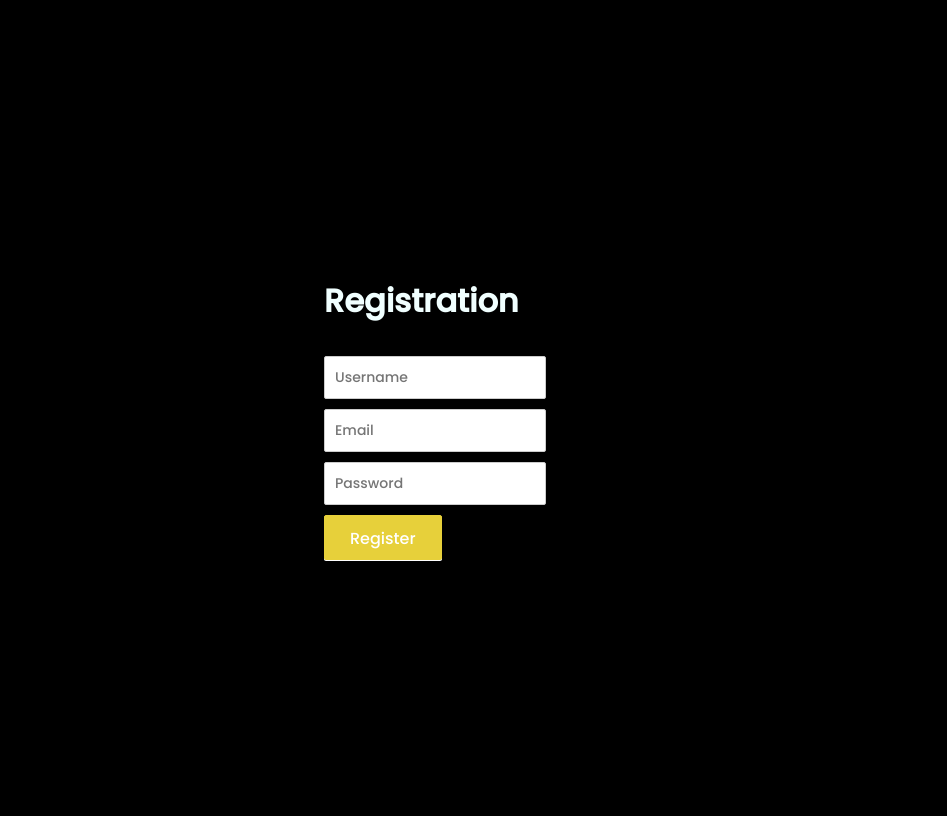
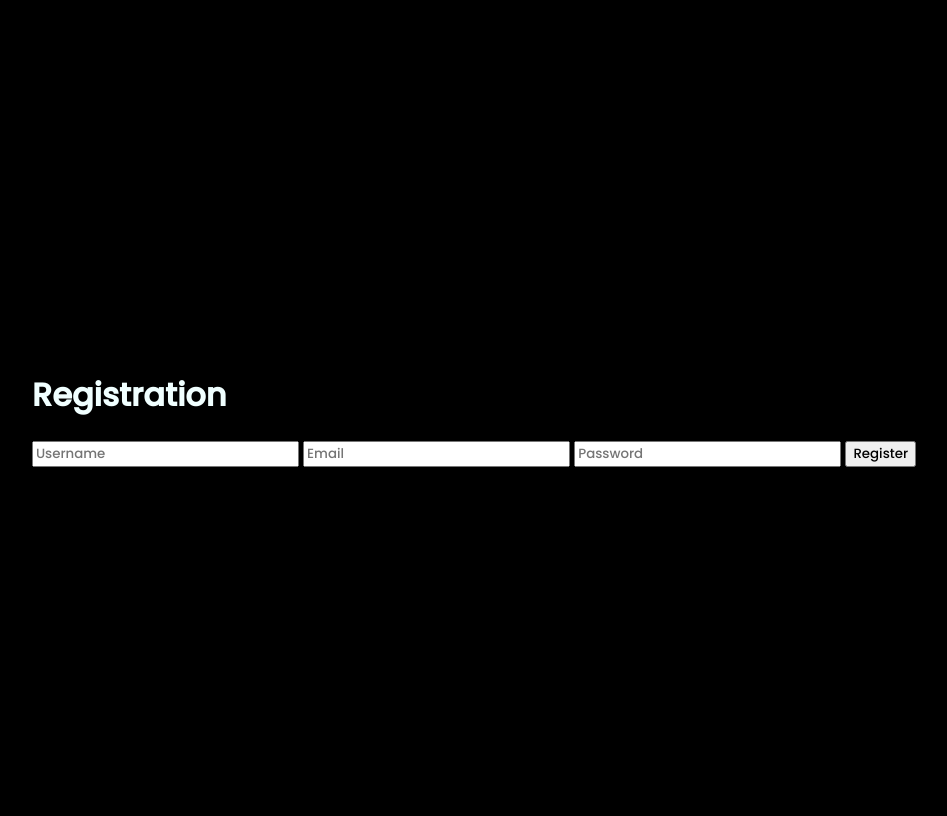
Before and after one commit to Fizzx19/Flowerr, a PHP site: page /registration.php in a window 1280 px wide. Shown: the whole page, without its empty margins (174-1121 px from the left). Run offline with PHP 8.4, Linux system fonts and the light colour scheme.

Commit message:
Update style.css

```diff
--- a/css/style.css
+++ b/css/style.css
@@ -1,51 +1,4 @@
 @import url('https://fonts.googleapis.com/css2?family=Poppins:ital,wght@0,500;1,900&display=swap');
-
-body {
-     font-family:Arial, Sans-Serif;
-}
-.clearfix:before, .clearfix:after{
-     content: "";
-     display: table;
-}
-.clearfix:after{
-     clear: both;
-}
-a{
-     color:#0067ab;
-     text-decoration:none;
-}
-a:hover{
-     text-decoration:underline;
-}
-.form{
-     width: 300px;
-     margin: 0 auto;
-}
-input[type='text'], input[type='email'],
-input[type='password'] {
-     width: 200px;
-     border-radius: 2px;
-     border: 1px solid #CCC;
-     padding: 10px;
-     color: #333;
-     font-size: 14px;
-     margin-top: 10px;
-}
-input[type='submit']{
-     padding: 10px 25px 8px;
-     color: #fff;
-     background-color:   #e7d03a;
-     text-shadow: rgba(231,208,58,0.24) 0 1px 0;
-     font-size: 16px;
-     box-shadow: rgba(231,208,58,0.24) 0 2px 0 0 inset,#fff 0 1px 0 0;
-     border: 1px solid  #e7d03a;
-     border-radius: 2px;
-     margin-top: 10px;
-     cursor:pointer;
-}
-input[type='submit']:hover {
-     background-color: f0df74;
-}
 
 * {
   font-family: 'Poppins', cursive;
```
